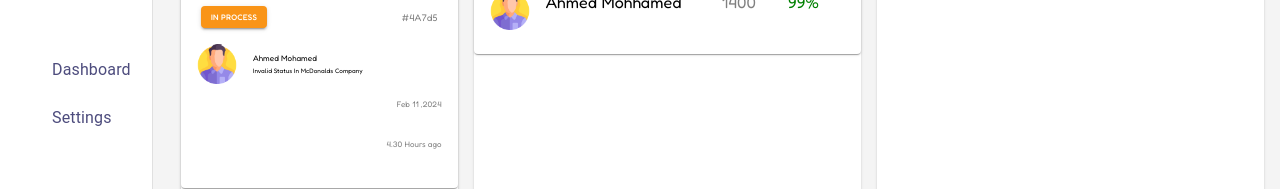
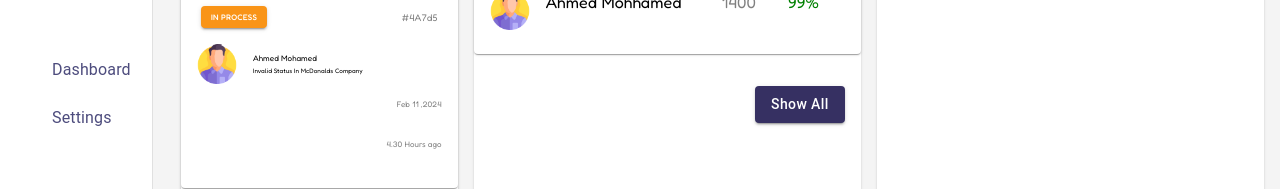
Before and after one commit to Naominm/ticket-management-system-frontend, a React (Vite) app: page /dashboard in a window 1280 px wide. Shown: the part 162-351 px from the top of the page. Built offline with nearby package versions, Linux system fonts and the light colour scheme; some icons are missing.

Commit message:
Feat: Build the show all active employee button

```diff
--- a/src/pages/dashboard.tsx
+++ b/src/pages/dashboard.tsx
@@ -164,6 +164,19 @@ export default function DashboardPage() {
                       number={1400}
                     />
                   </Card>
+                  <Box sx={{ display: "flex", justifyContent: "right", mr: 2 }}>
+                    <Button
+                      variant="contained"
+                      sx={{
+                        my: 2,
+                        backgroundColor: "var(--dark-background)",
+                        textTransform: "capitalize",
+                        maxWidth: "120px",
+                      }}
+                    >
+                      Show All
+                    </Button>
+                  </Box>
                 </Box>
                 <Box
                   component={Paper}
```
